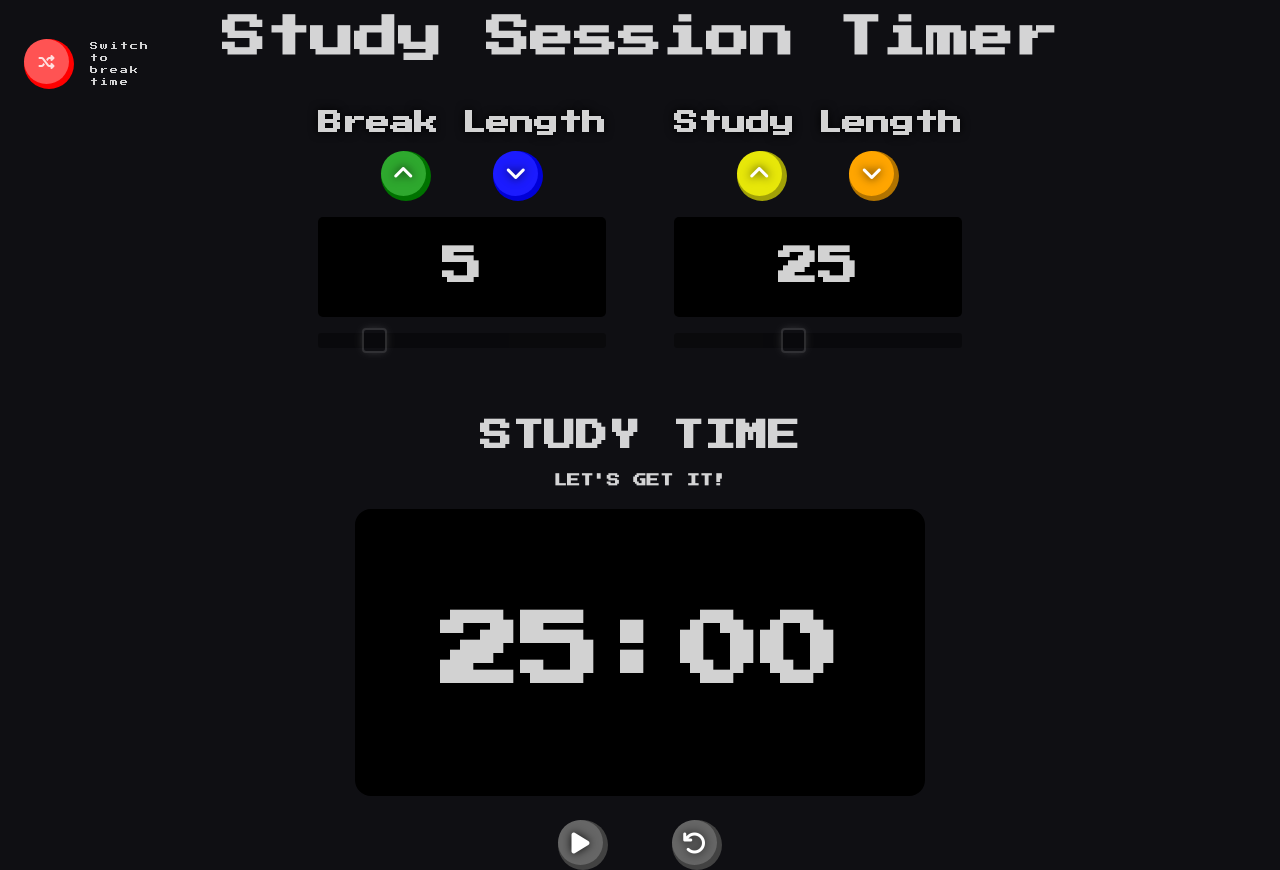
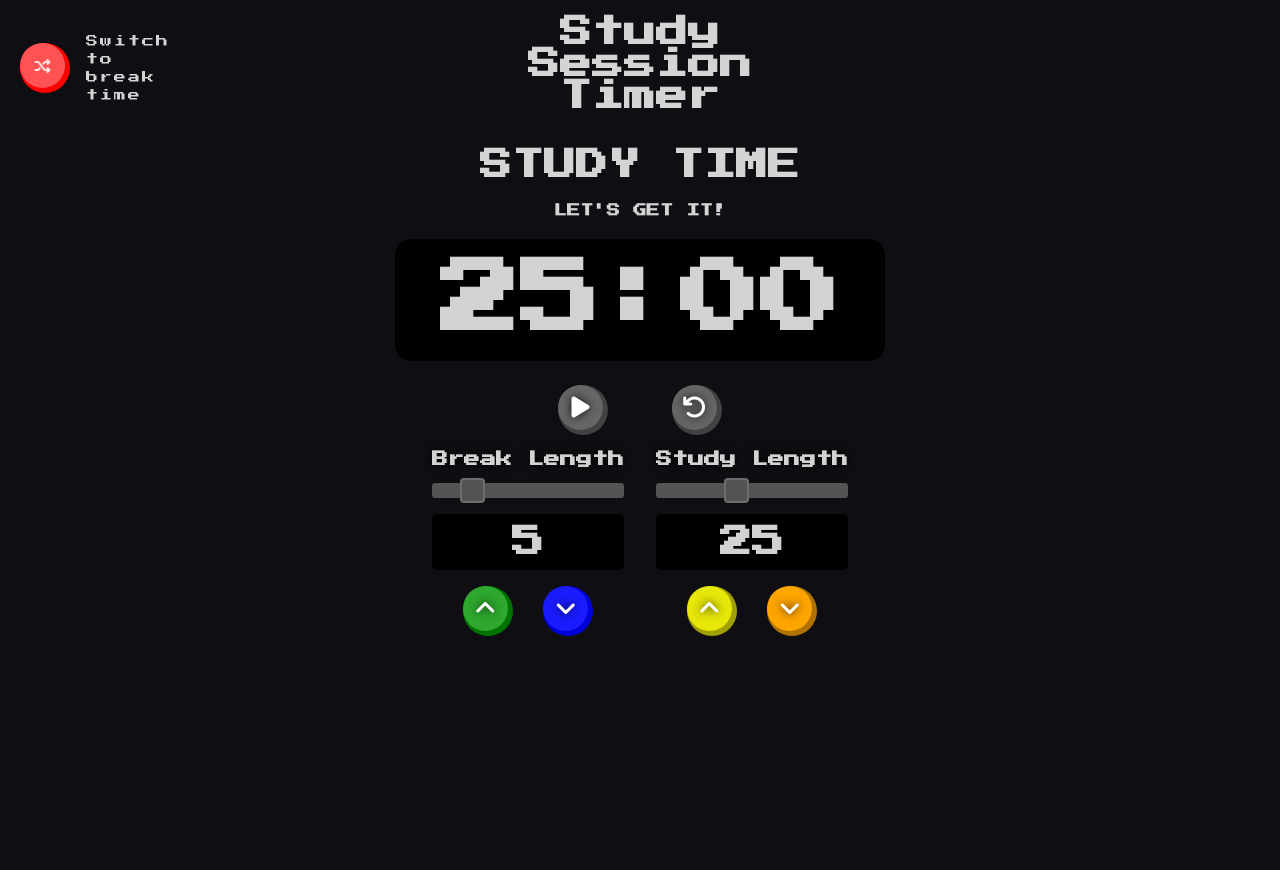
Before and after one commit to seantokuzo/StudyTimer, a React (Create React App) app: page / in a window 1280 px wide. After the commit the page ends 800 px from the top, so only its background shows below. Built offline with nearby package versions, Linux system fonts and the light colour scheme; a web font is replaced by a local one.

Commit message:
restyle to shrink, parseInt that e.target.value

```diff
--- a/src/App.js
+++ b/src/App.js
@@ -174,7 +174,7 @@ function App() {
   }
 
   function handleBreakSlider(e) {
-    setBreakLength(e.target.value)
+    setBreakLength(parseInt(e.target.value, 10))
   }
 
   const setBreakTimerHtml = (
@@ -183,6 +183,25 @@ function App() {
         Break Length
       </h4>
       <div className="set-timer-controls-div">
+        <input
+          type="range"
+          min="1"
+          max={studyLength}
+          value={breakLength}
+          className="slider"
+          id="myRange"
+          onChange={handleBreakSlider}
+          disabled={disableButtons ? true : false}
+        />
+        <div className="timer-value-div">
+          <h3
+            id="break-length"
+            className="timer-value number"
+            style={breakAnimation}
+          >
+            {breakLength}
+          </h3>
+        </div>
         <div className="btns-div">
           <div className="button-div green-btn-out" onClick={incrementBreak}>
             <div className="button-inner-div green-btn-in">
@@ -201,31 +220,12 @@ function App() {
             </div>
           </div>
         </div>
-        <div className="timer-value-div">
-          <h3
-            id="break-length"
-            className="timer-value number"
-            style={breakAnimation}
-          >
-            {breakLength}
-          </h3>
-        </div>
       </div>
-      <input
-        type="range"
-        min="1"
-        max={studyLength}
-        value={breakLength}
-        className="slider"
-        id="myRange"
-        onChange={handleBreakSlider}
-        disabled={disableButtons ? true : false}
-      />
     </div>
   )
 
   function handleStudySlider(e) {
-    setStudyLength(e.target.value)
+    setStudyLength(parseInt(e.target.value, 10))
   }
 
   const setStudyTimerHtml = (
@@ -234,6 +234,25 @@ function App() {
         Study Length
       </h4>
       <div className="set-timer-controls-div">
+        <input
+          type="range"
+          min="1"
+          max="60"
+          value={studyLength}
+          className="slider"
+          id="myRange"
+          onChange={handleStudySlider}
+          disabled={disableButtons ? true : false}
+        />
+        <div className="timer-value-div">
+          <h3
+            id="session-length"
+            className="timer-value number"
+            style={studyAnimation}
+          >
+            {studyLength}
+          </h3>
+        </div>
         <div className="btns-div">
           <div className="button-div yellow-btn-out" onClick={incrementStudy}>
             <div className="button-inner-div yellow-btn-in">
@@ -252,26 +271,7 @@ function App() {
             </div>
           </div>
         </div>
-        <div className="timer-value-div">
-          <h3
-            id="session-length"
-            className="timer-value number"
-            style={studyAnimation}
-          >
-            {studyLength}
-          </h3>
-        </div>
       </div>
-      <input
-        type="range"
-        min="1"
-        max="60"
-        value={studyLength}
-        className="slider"
-        id="myRange"
-        onChange={handleStudySlider}
-        disabled={disableButtons ? true : false}
-      />
     </div>
   )
 
@@ -363,9 +363,9 @@ function App() {
     <div className="app-container">
       <h1 className="title">Study Session Timer</h1>
       {sessionSwitchButton}
-      {setTimers}
       {timerHtml}
       {timerControls}
+      {setTimers}
     </div>
   )
 }
--- a/src/index.css
+++ b/src/index.css
@@ -43,14 +43,16 @@ body {
 
 .title {
   margin: 1rem 0;
-  font-size: 2.75em;
+  font-size: 2em;
+  width: min-content;
 }
 
 .sesh-switch-div {
   position: absolute;
   left: 0%;
+  top: 0%;
 
-  margin: 1rem 0.5rem;
+  margin: 0.25rem 0.25rem;
   padding: 1rem 0 0 1rem;
 
   display: flex;
@@ -62,7 +64,7 @@ body {
   text-align: start;
   line-height: 1.5em;
   letter-spacing: 2px;
-  font-size: 0.5em;
+  font-size: 0.75em;
   margin-left: 1rem;
 }
 
@@ -164,8 +166,6 @@ body {
   display: flex;
   align-items: baseline;
 
-  padding: 0.0525rem;
-
   /* border: 5px solid rgba(0, 0, 0, 0.3); */
   /* border-radius: 20px; */
   /* box-shadow: inset 0 0 20px -5px rgba(0, 0, 0, 0.7); */
@@ -177,8 +177,7 @@ body {
   flex-direction: column;
   align-items: center;
 
-  margin: 0.125rem;
-  padding: 2rem;
+  padding: 1rem;
 
   text-shadow: 0 0 10px #000000;
 
@@ -201,7 +200,7 @@ body {
 .length-label {
   margin: 0;
 
-  font-size: 1.5em;
+  font-size: 1em;
 }
 
 .set-timer-controls-div {
@@ -216,7 +215,7 @@ body {
 
 .timer-value-div {
   width: 100%;
-  height: 100px;
+  height: 50px;
   background-color: #000000;
   border-radius: 5px;
 
@@ -228,7 +227,7 @@ body {
 }
 
 .timer-value {
-  font-size: 2.5em;
+  font-size: 2em;
   margin: 0;
   /* overflow: hidden; */
 
@@ -299,9 +298,9 @@ body {
   appearance: none;
   width: 100%;
   height: 15px;
-  background: rgba(0, 0, 0, 0.5); /* Grey background */
+  background: rgb(102, 102, 102); /* Grey background */
   outline: none; /* Remove outline */
-  opacity: 0.7; /* Set transparency (for mouse-over effects on hover) */
+  opacity: 0.8; /* Set transparency (for mouse-over effects on hover) */
   -webkit-transition: 0.2s; /* 0.2 seconds transition on hover */
   transition: opacity 0.2s;
   border-radius: 3px;
@@ -309,7 +308,7 @@ body {
 
 /* Mouse-over effects */
 .slider:hover {
-  opacity: 1;
+  opacity: 0.7;
 }
 
 /* The slider handle (use -webkit- (Chrome, Opera, Safari, Edge) and -moz- (Firefox) to override default look) */
@@ -318,15 +317,10 @@ body {
   appearance: none;
   width: 25px; /* Set a specific slider handle width */
   height: 25px; /* Slider handle height */
-  background: var(--bg2); /* Green background */
+  background: rgb(102, 102, 102); /* Green background */
   cursor: pointer; /* Cursor on hover */
   border: 2px solid rgba(255, 255, 255, 0.2);
   border-radius: 4px;
-  box-shadow: 0 0 10px -2px rgba(255, 255, 255, 0.3);
-}
-
-.slider::-webkit-slider-thumb:active {
-  transform: scale(1.1);
 }
 
 .slider::-moz-range-thumb {
@@ -336,7 +330,23 @@ body {
   cursor: pointer; /* Cursor on hover */
   border: 2px solid rgba(255, 255, 255, 0.2);
   border-radius: 4px;
-  box-shadow: 0 0 10px -2px rgba(255, 255, 255, 0.3);
+}
+
+.slider::-webkit-slider-thumb:active,
+.slider::-webkit-slider-thumb:hover {
+  transform: scale(1.1);
+}
+.slider::-webkit-slider-thumb:active {
+  box-shadow: 0 0 10px -2px rgba(255, 255, 255, 0.6);
+}
+
+.slider::-moz-range-thumb:active,
+.slider::-moz-range-thumb:hover {
+  transform: scale(1.1);
+}
+
+.slider::-moz-range-thumb:active {
+  box-shadow: 0 0 10px -2px rgba(255, 255, 255, 0.6);
 }
 
 .timer-div {
@@ -356,7 +366,7 @@ body {
 }
 
 .the-timer-screen {
-  padding: 2rem 5rem;
+  padding: 1rem 2.5rem;
 
   border-radius: 1rem;
   border: 5px solid rgb(0, 0, 0);
@@ -364,6 +374,7 @@ body {
 }
 
 .the-timer-el {
+  margin: 0;
   font-size: 5em;
 }
 
```
